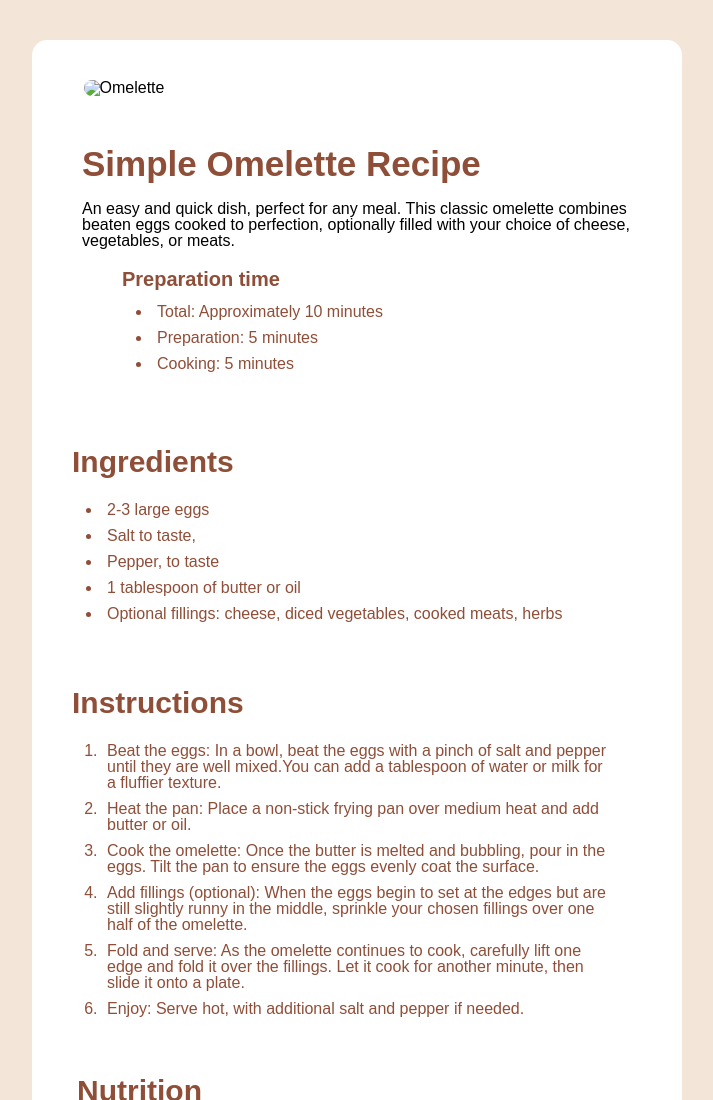
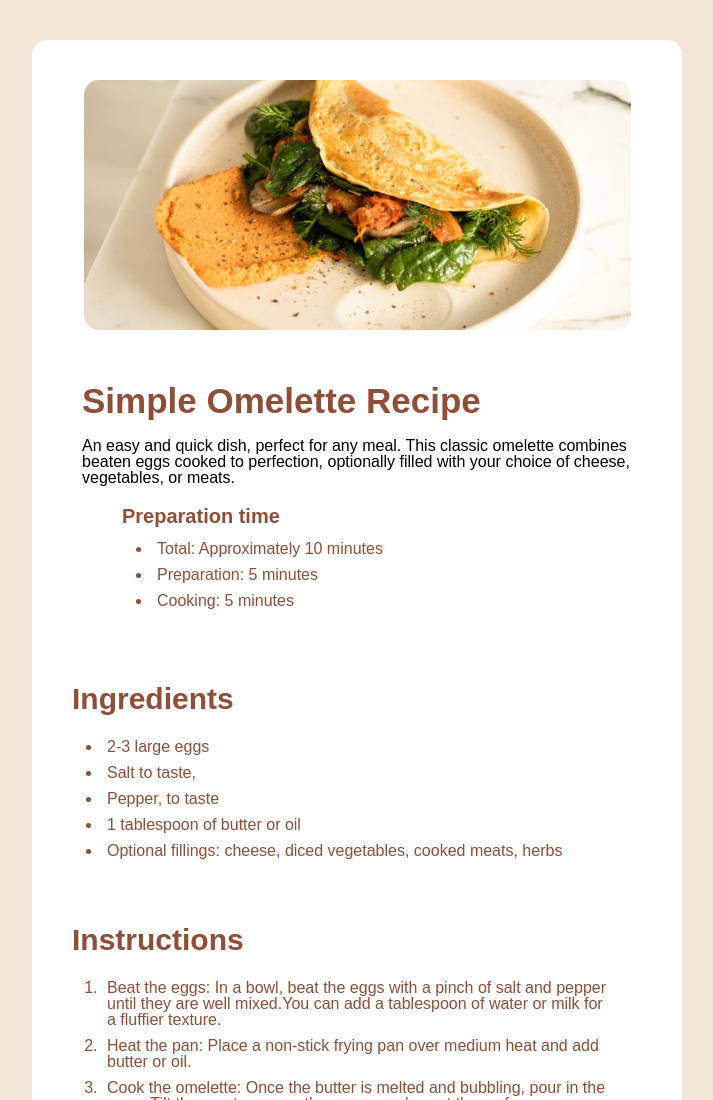
Before and after one commit to Chuuuya/website-resep, a plain HTML site: page index.html in a window 1280 px wide. Shown: the top 1100 px of the page, without its empty margins (283-996 px from the left). Drawn offline with Linux system fonts and the light colour scheme; the site is published under a folder, as on GitHub Pages, so addresses that start at the root find nothing.

Commit message:
Fix image path and folder

```diff
--- a/index.html
+++ b/index.html
@@ -19,7 +19,7 @@
   <body>
     <div class="container">
       <div class="image">
-        <img src="/assets/images/image-omelette.png" alt="Omelette" />
+        <img src="assets/images/image-omelette.png" alt="Omelette" />
       </div>
 
       <div class="main">
```
